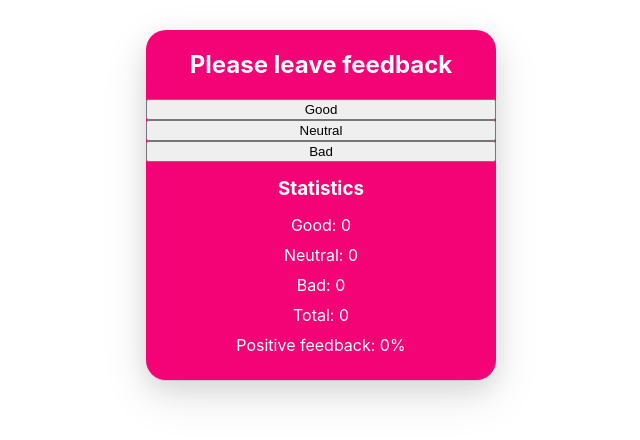
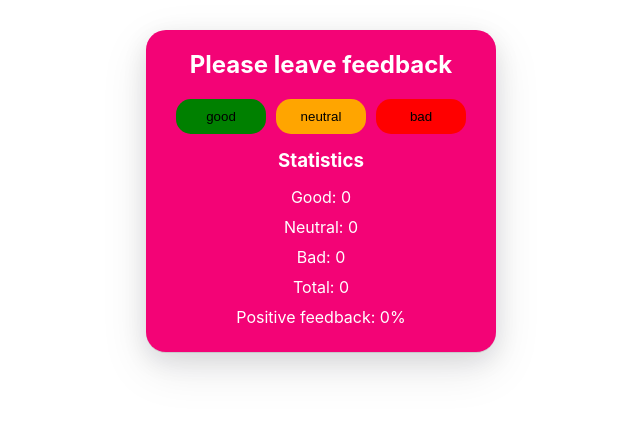
Before and after one commit to krzysztof-kryczka/goit-react-hw-02-feedback, a React (Create React App) app: page / in a window 1280 px wide. Shown: the top 440 px of the page, without its empty margins (319-959 px from the left). Built offline with nearby package versions, Linux system fonts and the light colour scheme.

Commit message:
Feedback Widget - step 3 : done (refactor FeedbackOptions)

```diff
--- a/src/components/App.jsx
+++ b/src/components/App.jsx
@@ -1,6 +1,7 @@
 import React, { Component } from 'react';
 import Section from './Section/Section';
 import Statistics from './Statistics/Statistics';
+import FeedbackOptions from './FeedbackOptions/FeedbackOptions';
 
 export class App extends Component {
   state = {
@@ -28,15 +29,10 @@ export class App extends Component {
     return (
       <>
         <Section title="Please leave feedback">
-          <button type="button" name="good" onClick={this.leaveFeedback}>
-            Good
-          </button>
-          <button type="button" name="neutral" onClick={this.leaveFeedback}>
-            Neutral
-          </button>
-          <button type="button" name="bad" onClick={this.leaveFeedback}>
-            Bad
-          </button>
+          <FeedbackOptions
+            options={Object.keys(this.state)}
+            onLeaveFeedback={this.leaveFeedback}
+          />
           <Statistics
             good={good}
             neutral={neutral}
--- /dev/null
+++ b/src/components/FeedbackOptions/FeedbackOptions.jsx
@@ -0,0 +1,31 @@
+import React from 'react';
+import PropTypes from 'prop-types';
+
+import css from './FeedbackOptions.module.css';
+
+const FeedbackOptions = props => {
+  const { options, onLeaveFeedback } = props;
+
+  return (
+    <div className={css.feedback__container}>
+      {options.map(option => (
+        <button
+          key={option}
+          type="button"
+          name={option}
+          onClick={onLeaveFeedback}
+          className={css.feedback__btn}
+        >
+          {option}
+        </button>
+      ))}
+    </div>
+  );
+};
+
+FeedbackOptions.propTypes = {
+  options: PropTypes.arrayOf(PropTypes.string.isRequired),
+  onLeaveFeedback: PropTypes.func.isRequired,
+};
+
+export default FeedbackOptions;
--- /dev/null
+++ b/src/components/FeedbackOptions/FeedbackOptions.module.css
@@ -0,0 +1,34 @@
+.feedback__container {
+  display: flex;
+  margin: 0;
+  padding: 0 30px 0 30px;
+  gap: 10px;
+}
+
+.feedback__btn {
+  cursor: pointer;
+  width: 150px;
+  padding: 10px;
+  border: none;
+  border-radius: 15px;
+  text-align: center;
+  background-color: #f3f6f9;
+  color: #000;
+  transition: color 500ms;
+}
+
+.feedback__btn:hover {
+  color: white;
+}
+
+.feedback__btn:nth-child(1) {
+  background-color: green;
+}
+
+.feedback__btn:nth-child(2) {
+  background-color: orange;
+}
+
+.feedback__btn:nth-child(3) {
+  background-color: red;
+}
```
